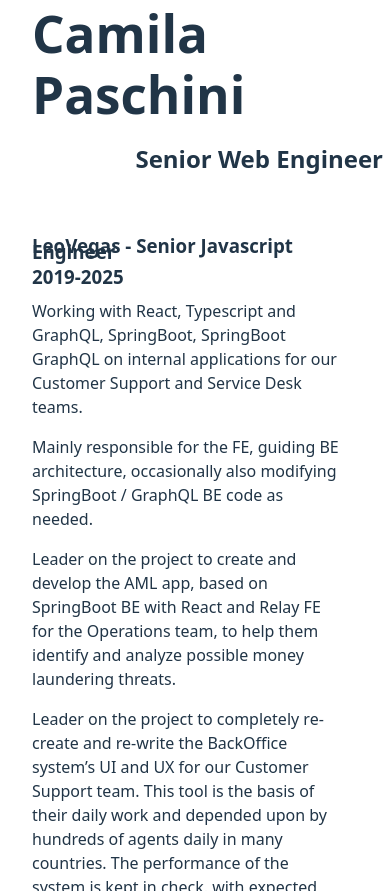
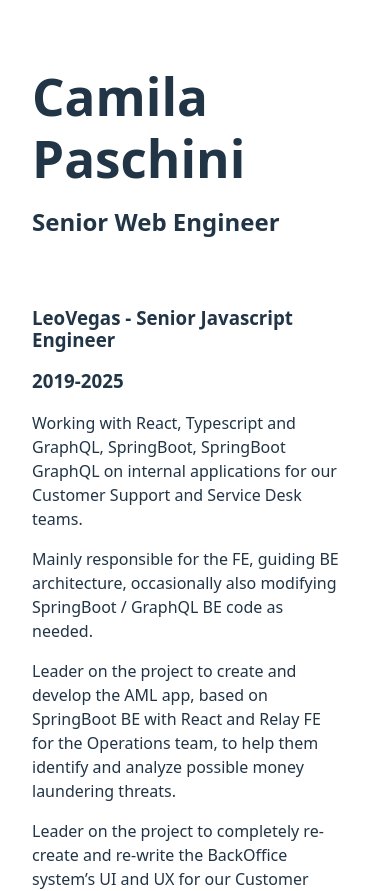
Before and after one commit to paschini/paschini.github.io, a React (Vite) app: page / in a window 390 px wide. Built offline with nearby package versions, Linux system fonts and the light colour scheme.

Commit message:
more adjustments

```diff
--- a/src/home/App.css
+++ b/src/home/App.css
@@ -39,7 +39,7 @@
       'left'
       'footer';
     padding: 10px;
-    grid-template-rows: 10rem 102rem auto 10rem;
+    grid-template-rows: 14rem 126rem auto 10rem;
     grid-template-columns: 1fr;
     padding: 2rem;
     overflow: scroll;
--- a/src/home/blocks/header/NameAndTitle.css
+++ b/src/home/blocks/header/NameAndTitle.css
@@ -1,3 +1,5 @@
+/** @format */
+
 .nameAndJobTitle {
   grid-area: header;
   display: flex;
@@ -14,3 +16,10 @@
 .nameAndJobTitle h2 {
   line-height: 1.1;
 }
+
+@media only screen and (max-width: 600px) {
+  .nameAndJobTitle {
+    text-align: left;
+    display: block;
+  }
+}
--- a/src/home/blocks/jobs/Jobs.css
+++ b/src/home/blocks/jobs/Jobs.css
@@ -17,4 +17,8 @@
   .jobs {
     text-align: left;
   }
+
+  .jobs h3 {
+    line-height: 1.4rem;
+  }
 }
```
Lines whose indentation alone changed are shown as unchanged.
